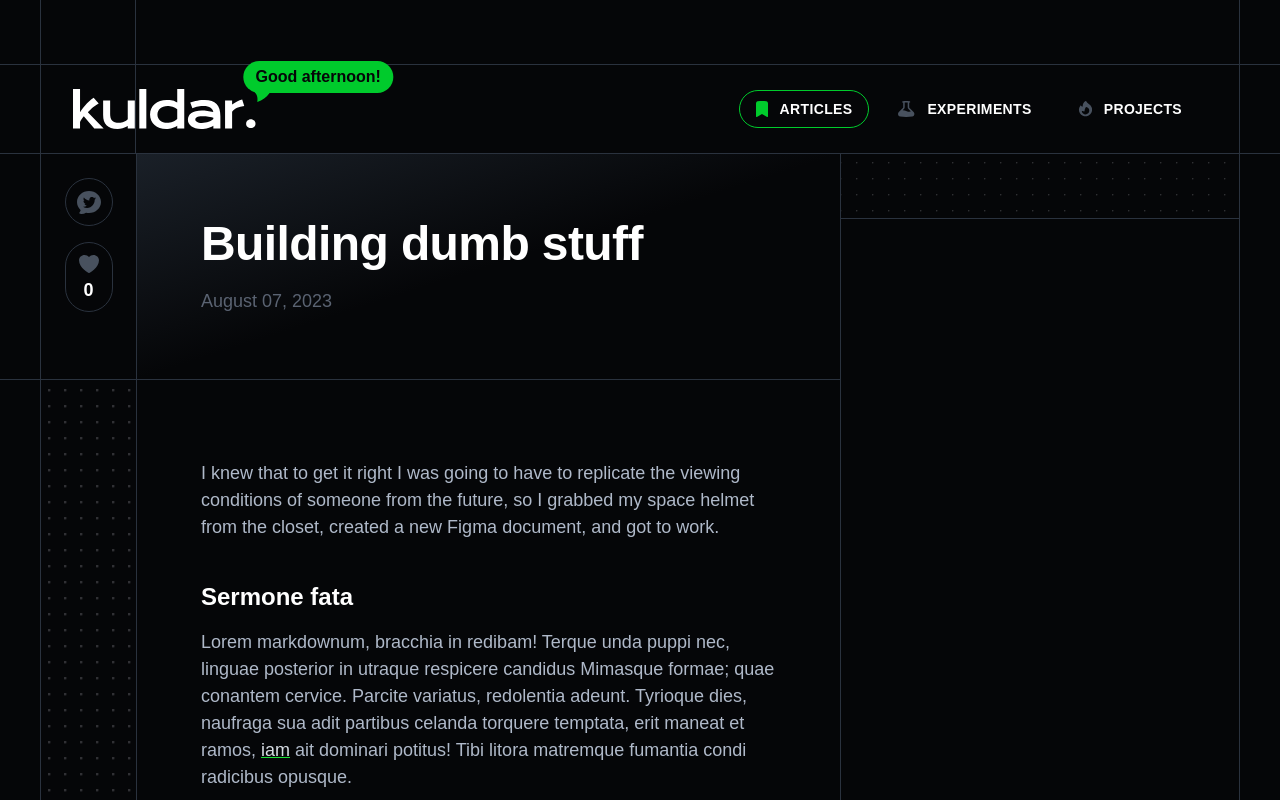
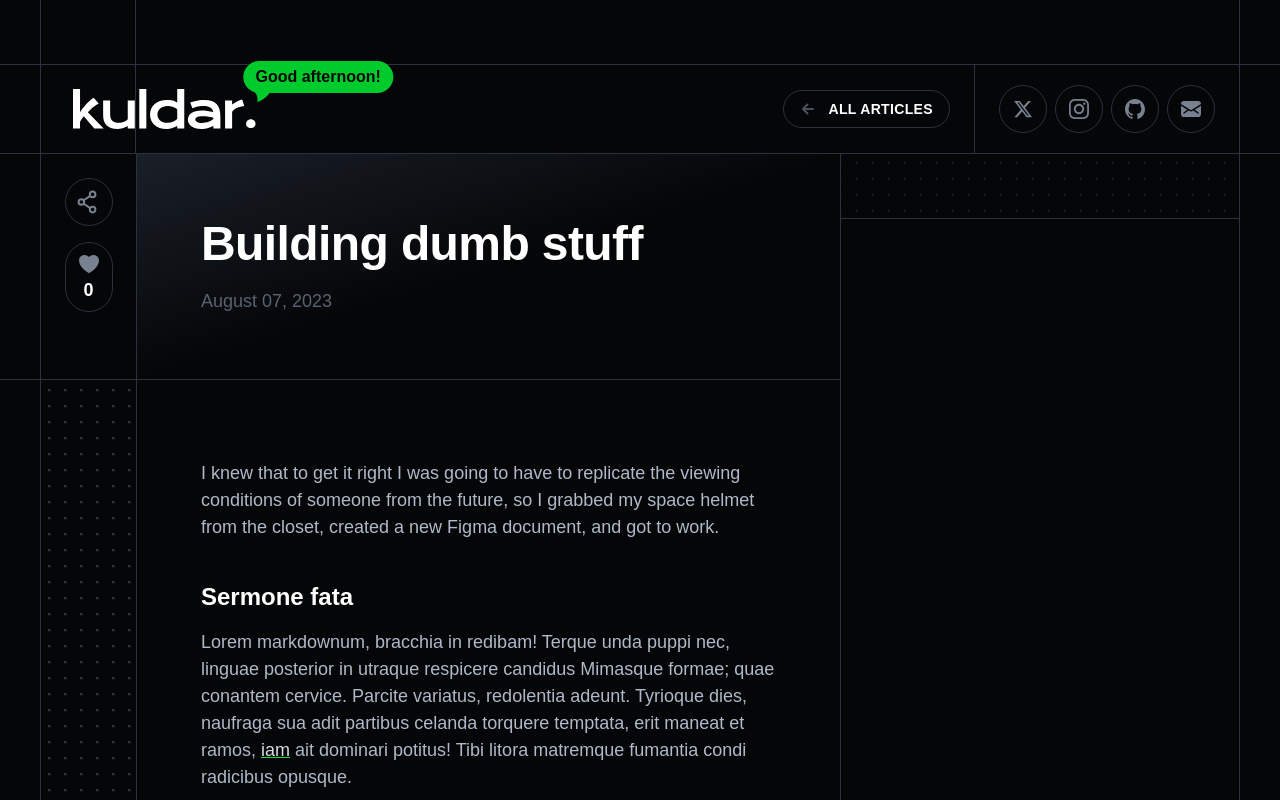
Before and after one commit to kuldar/kuldar-com-nextjs, a Next.js app: page /articles/building-dumb-stuff in a window 1280 px wide. Shown: the top 800 px of the page. Built offline with nearby package versions, Linux system fonts and the light colour scheme.

Commit message:
some more progress

```diff
--- a/src/app/page.tsx
+++ b/src/app/page.tsx
@@ -15,7 +15,7 @@ export default async function Home() {
 
       {/* First section */}
       <div className="border-b border-gray-500">
-        <div className="mx-auto grid max-w-8xl grid-cols-12 px-4 xs:px-10">
+        <div className="mx-auto grid max-w-8xl grid-cols-12 px-2 xs:px-6 sm:px-10">
           <AboutMe />
           <Experiments />
           <Portrait />
@@ -24,12 +24,12 @@ export default async function Home() {
 
       {/* Second section */}
       <div className="border-b border-gray-500">
-        <div className="mx-auto grid max-w-8xl grid-cols-12 px-4 xs:px-10">
+        <div className="mx-auto grid max-w-8xl grid-cols-12 px-2 xs:px-6 sm:px-10">
           <Companies />
           <Articles />
         </div>
 
-        <div className="mx-auto grid max-w-8xl grid-cols-12 px-4 xs:px-10">
+        <div className="mx-auto grid max-w-8xl grid-cols-12 px-2 xs:px-6 sm:px-10">
           <Projects />
         </div>
       </div>
--- a/src/components/articles/article-layout.tsx
+++ b/src/components/articles/article-layout.tsx
@@ -23,14 +23,14 @@ export const ArticleLayout = ({ children, article }: any) => {
                   href="#"
                   className="group relative flex h-12 w-12 items-center justify-center rounded-full border border-gray-500 transition-colors hover:border-gray-200 active:top-[1px]"
                 >
-                  <Icons.ShareTwitter className="w-6 flex-shrink-0 text-gray-200 transition-all group-hover:text-green-400" />
+                  <Icons.Share className="w-5 flex-shrink-0 -translate-x-0.5 text-gray-50 transition-all group-hover:text-green-400" />
                 </a>
 
                 <a
                   href="#"
                   className="group relative flex w-12 flex-col items-center justify-center space-y-2 rounded-full border border-gray-500 py-3 transition-colors hover:border-gray-200 active:top-[1px]"
                 >
-                  <Icons.Heart className="w-5 flex-shrink-0 text-gray-200 transition-all group-hover:text-green-400" />
+                  <Icons.Heart className="w-5 flex-shrink-0 text-gray-50 transition-all group-hover:text-green-400" />
                   <div className="text-lg font-bold leading-none">
                     {/* {article._count.likes} */}0
                   </div>
--- a/src/components/home/about-me.tsx
+++ b/src/components/home/about-me.tsx
@@ -1,29 +1,30 @@
-import Signature from "@/components/svgs/signature";
-import Icons from "@/components/svgs/icons";
+import Signature from '@/components/svgs/signature'
+import Social from '@/components/shared/social'
+// import Icons from '@/components/svgs/icons'
 
-// Social links
-export const links = [
-  {
-    name: "X",
-    link: "https://twitter.com/kkuldar",
-    icon: Icons.X,
-  },
-  {
-    name: "Instagram",
-    link: "https://instagram.com/kkkuldar",
-    icon: Icons.Instagram,
-  },
-  {
-    name: "Github",
-    link: "https://github.com/kuldar",
-    icon: Icons.Github,
-  },
-  {
-    name: "Email",
-    link: "mailto:email@kuldar.com",
-    icon: Icons.Email,
-  },
-];
+// // Social links
+// export const links = [
+//   {
+//     name: "X",
+//     link: "https://twitter.com/kkuldar",
+//     icon: Icons.X,
+//   },
+//   {
+//     name: "Instagram",
+//     link: "https://instagram.com/kkkuldar",
+//     icon: Icons.Instagram,
+//   },
+//   {
+//     name: "Github",
+//     link: "https://github.com/kuldar",
+//     icon: Icons.Github,
+//   },
+//   {
+//     name: "Email",
+//     link: "mailto:email@kuldar.com",
+//     icon: Icons.Email,
+//   },
+// ];
 
 // About component
 export default function AboutMe() {
@@ -38,7 +39,7 @@ export default function AboutMe() {
             building all sorts of interesting and dumb ideas.
           </p>
           <p>
-            I like to{" "}
+            I like to{' '}
             <a
               target="_blank"
               href="https://www.instagram.com/kkkuldar/"
@@ -46,14 +47,14 @@ export default function AboutMe() {
             >
               play with cameras
             </a>
-            , nerd over cool{" "}
+            , nerd over cool{' '}
             <a
               target="_blank"
               href="https://www.youtube.com/watch?v=TeVbYCIFVa8"
               className="text-white underline decoration-green-400"
             >
               space rockets
-            </a>{" "}
+            </a>{' '}
             and learn more about math and artificial intelligence.
           </p>
         </div>
@@ -66,20 +67,8 @@ export default function AboutMe() {
         <div className="mb-4 text-sm font-bold uppercase">Find me at</div>
 
         {/* Icons */}
-        <div className="flex justify-end space-x-2">
-          {links.map((link) => (
-            <a
-              key={link.name}
-              title={link.name}
-              href={link.link}
-              target="_blank"
-              className="group relative flex h-12 w-12 items-center justify-center rounded-full border border-gray-500 transition-colors hover:border-gray-200 active:top-[1px]"
-            >
-              <link.icon className="w-5 flex-shrink-0 transition-all group-hover:text-green-400" />
-            </a>
-          ))}
-        </div>
+        <Social />
       </div>
     </div>
-  );
+  )
 }
--- a/src/components/home/experiments.tsx
+++ b/src/components/home/experiments.tsx
@@ -1,6 +1,23 @@
 import Icons from '@/components/svgs/icons'
 import SectionTitle from '@/components/shared/section-title'
-import { experiments } from '@/utils/data'
+
+export const experiments = [
+  {
+    name: 'Generated',
+    description: 'Wallpapers for mobile',
+    link: 'https://generatedhumans.com/',
+  },
+  {
+    name: 'Looper',
+    description: 'Creative Figma plugin',
+    link: 'https://github.com/kuldar/figma-looper',
+  },
+  {
+    name: 'Untick',
+    description: 'Tiny Chrome extension',
+    link: 'https://github.com/kuldar/untick',
+  },
+]
 
 // Experiments
 export default function Experiments() {
--- a/src/components/home/header.tsx
+++ b/src/components/home/header.tsx
@@ -8,7 +8,7 @@ export default function Header() {
     <>
       {/* Top bar */}
       <div className="border-b border-gray-500">
-        <div className="mx-auto grid h-4 max-w-8xl grid-cols-12 px-4 xs:h-16 xs:px-10">
+        <div className="mx-auto grid h-2 max-w-8xl grid-cols-12 px-2 xs:h-6 xs:px-6 sm:h-16 sm:px-10">
           <div className="col-span-10 border-x border-gray-500 md:col-span-4"></div>
           <div className="col-span-2 border-r border-gray-500 min-[896px]:col-span-3"></div>
           <div className="col-span-1 hidden border-r border-gray-500 lg:block"></div>
@@ -18,7 +18,7 @@ export default function Header() {
 
       {/* Header */}
       <header className="border-b border-gray-500">
-        <div className="mx-auto grid max-w-8xl grid-cols-12 px-4 xs:px-10">
+        <div className="mx-auto grid max-w-8xl grid-cols-12 px-2 xs:px-6 sm:px-10">
           {/* H1 */}
           <div className="col-span-10 border-x border-gray-500 p-10 md:col-span-4">
             <div className="relative w-fit">
--- a/src/components/home/projects.tsx
+++ b/src/components/home/projects.tsx
@@ -61,7 +61,7 @@ export default function Projects() {
 
               <span className="inline-flex items-center space-x-2 rounded-lg border border-gray-500 bg-gray-900 py-2 pl-2.5 pr-2 transition-colors group-hover/card:border-gray-200">
                 <div className="text-sm font-bold leading-none text-white">
-                  View project
+                  View site
                 </div>
                 <div className="flex h-[18px] w-[18px] items-center justify-center rounded-full border border-gray-200 transition-colors group-hover/card:border-green-400 group-hover/card:bg-green-400">
                   <Icons.Arrow className="h-2 w-2 text-white transition-colors group-hover/card:text-gray-1000" />
--- a/src/components/shared/footer.tsx
+++ b/src/components/shared/footer.tsx
@@ -3,7 +3,7 @@ export default function Footer() {
   return (
     <>
       <footer className="border-b border-gray-500">
-        <div className="mx-auto max-w-8xl px-4 xs:px-10">
+        <div className="mx-auto max-w-8xl px-2 xs:px-6 sm:px-10">
           <div className="border-x border-gray-500 p-8 xs:p-20">
             <div className="text-center">
               <div className="mb-2 text-gray-50">
@@ -32,8 +32,8 @@ export default function Footer() {
       </footer>
 
       {/* Bottom bar */}
-      <div className="mx-auto max-w-8xl px-4 xs:px-10">
-        <div className="h-4 border-x border-gray-500 xs:h-16"></div>
+      <div className="mx-auto max-w-8xl px-2 xs:px-6 sm:px-10">
+        <div className="h-2 border-x border-gray-500 xs:h-6 sm:h-16"></div>
       </div>
     </>
   )
--- a/src/components/shared/nav-link.tsx
+++ /dev/null
@@ -1,36 +0,0 @@
-import Link from 'next/link'
-
-// Nav link component
-export default function NavLink({
-  title,
-  link,
-  icon: Icon,
-  isActive,
-}: {
-  title: string
-  link: string
-  icon: any
-  isActive?: boolean
-}) {
-  return (
-    <div className="relative active:top-[1px]">
-      <Link
-        href={link}
-        className={`${
-          isActive
-            ? 'border-green-500'
-            : 'border-transparent hover:border-gray-200'
-        } group flex items-center space-x-3 rounded-full border px-4 py-2 transition-colors`}
-      >
-        <>
-          <Icon
-            className={`h-4 ${isActive ? 'text-green-500' : 'text-gray-200'}`}
-          />
-          <div className="text-sm font-bold uppercase tracking-wide text-white">
-            {title}
-          </div>
-        </>
-      </Link>
-    </div>
-  )
-}
--- a/src/components/shared/nav.tsx
+++ b/src/components/shared/nav.tsx
@@ -1,16 +1,11 @@
-'use client'
-
-import { usePathname } from 'next/navigation'
-
-import NavLink from '@/components/shared/nav-link'
 import Logo from '@/components/svgs/logo'
 import Icons from '@/components/svgs/icons'
 import { generateGreeting } from '@/utils/helpers'
+import Social from '@/components/shared/social'
+import Link from 'next/link'
 
 // Nav component
 export default function Nav() {
-  const pathname = usePathname()
-
   return (
     <>
       {/* Top Bar */}
@@ -40,20 +35,23 @@ export default function Nav() {
             </div>
           </div>
 
-          <div className="flex flex-1 items-center justify-end space-x-3 border-r border-gray-500 pr-10">
-            <NavLink
-              title="Articles"
-              link="/articles"
-              icon={Icons.Bookmark}
-              isActive={pathname.startsWith('/articles')}
-            />
-            <NavLink
-              title="Experiments"
-              link="/experiments"
-              icon={Icons.Labs}
-            />
-            <NavLink title="Projects" link="/projects" icon={Icons.Fire} />
-            {/* <NavLink title="Work" link="/work" icon={Icons.Suitcase} /> */}
+          <div className="flex flex-1 items-center justify-end border-r border-gray-500 pr-6">
+            <Link
+              href="/articles"
+              className="group relative flex items-center rounded-full border border-gray-500 px-4 py-2 transition-colors hover:border-gray-200 active:top-[1px]"
+            >
+              <>
+                <Icons.ArrowLeft className="mr-3 h-4 text-gray-200 transition-all group-hover:mr-4 group-hover:text-green-400" />
+                <div className="text-sm font-bold uppercase tracking-wide text-white">
+                  All articles
+                </div>
+              </>
+            </Link>
+
+            {/* Divider */}
+            <div className="mx-6 h-full w-[1px] bg-gray-500"></div>
+
+            <Social />
           </div>
         </div>
       </header>
--- /dev/null
+++ b/src/components/shared/social.tsx
@@ -0,0 +1,43 @@
+import Icons from '@/components/svgs/icons'
+
+export const links = [
+  {
+    name: 'X',
+    link: 'https://twitter.com/kkuldar',
+    icon: Icons.X,
+  },
+  {
+    name: 'Instagram',
+    link: 'https://instagram.com/kkkuldar',
+    icon: Icons.Instagram,
+  },
+  {
+    name: 'Github',
+    link: 'https://github.com/kuldar',
+    icon: Icons.Github,
+  },
+  {
+    name: 'Email',
+    link: 'mailto:email@kuldar.com',
+    icon: Icons.Email,
+  },
+]
+
+// Social component
+export default function Social() {
+  return (
+    <div className="flex justify-end space-x-2">
+      {links.map((link) => (
+        <a
+          key={link.name}
+          title={link.name}
+          href={link.link}
+          target="_blank"
+          className="group relative flex h-12 w-12 items-center justify-center rounded-full border border-gray-500 transition-colors hover:border-gray-200 active:top-[1px]"
+        >
+          <link.icon className="w-5 flex-shrink-0 text-gray-50 transition-all group-hover:text-green-400" />
+        </a>
+      ))}
+    </div>
+  )
+}
--- a/src/components/svgs/icons.tsx
+++ b/src/components/svgs/icons.tsx
@@ -7,8 +7,8 @@ export const Instagram = ({ className }: { className?: string }) => {
         fill="currentColor"
       />
     </svg>
-  );
-};
+  )
+}
 
 // Github
 export const Github = ({ className }: { className?: string }) => {
@@ -19,8 +19,8 @@ export const Github = ({ className }: { className?: string }) => {
         fill="currentColor"
       />
     </svg>
-  );
-};
+  )
+}
 
 // X
 export const X = ({ className }: { className?: string }) => {
@@ -31,8 +31,8 @@ export const X = ({ className }: { className?: string }) => {
         fill="currentColor"
       ></path>
     </svg>
-  );
-};
+  )
+}
 
 // Email
 export const Email = ({ className }: { className?: string }) => {
@@ -47,8 +47,8 @@ export const Email = ({ className }: { className?: string }) => {
         fill="currentColor"
       />
     </svg>
-  );
-};
+  )
+}
 
 // Labs
 export const Labs = ({ className }: { className?: string }) => {
@@ -61,8 +61,8 @@ export const Labs = ({ className }: { className?: string }) => {
         fill="currentColor"
       />
     </svg>
-  );
-};
+  )
+}
 
 // Fire
 export const Fire = ({ className }: { className?: string }) => {
@@ -75,8 +75,8 @@ export const Fire = ({ className }: { className?: string }) => {
         fill="currentColor"
       />
     </svg>
-  );
-};
+  )
+}
 
 // Bookmark
 export const Bookmark = ({ className }: { className?: string }) => {
@@ -89,8 +89,8 @@ export const Bookmark = ({ className }: { className?: string }) => {
         fill="currentColor"
       />
     </svg>
-  );
-};
+  )
+}
 
 // Suitcase
 export const Suitcase = ({ className }: { className?: string }) => {
@@ -107,8 +107,8 @@ export const Suitcase = ({ className }: { className?: string }) => {
         fill="currentColor"
       />
     </svg>
-  );
-};
+  )
+}
 
 // Photo
 export const Photo = ({ className }: { className?: string }) => {
@@ -121,8 +121,8 @@ export const Photo = ({ className }: { className?: string }) => {
         fill="currentColor"
       />
     </svg>
-  );
-};
+  )
+}
 
 // Arrow
 export const Arrow = ({ className }: { className?: string }) => {
@@ -136,8 +136,49 @@ export const Arrow = ({ className }: { className?: string }) => {
         strokeLinejoin="round"
       />
     </svg>
-  );
-};
+  )
+}
+
+// Arrow right
+export const ArrowRight = ({ className }: { className?: string }) => {
+  return (
+    <svg
+      xmlns="http://www.w3.org/2000/svg"
+      fill="none"
+      viewBox="0 0 24 24"
+      stroke-width="3"
+      stroke="currentColor"
+      className={className}
+    >
+      <path
+        stroke-linecap="round"
+        stroke-linejoin="round"
+        d="M4.5 12h15m0 0l-6.75-6.75M19.5 12l-6.75 6.75"
+      />
+    </svg>
+  )
+}
+
+// Arrow left
+export const ArrowLeft = ({ className }: { className?: string }) => {
+  return (
+    <svg
+      xmlns="http://www.w3.org/2000/svg"
+      fill="none"
+      viewBox="0 0 24 24"
+      stroke-width="3"
+      stroke="currentColor"
+      className={className}
+    >
+      <path
+        transform="scale(-1, 1) translate(-24, 0)"
+        stroke-linecap="round"
+        stroke-linejoin="round"
+        d="M4.5 12h15m0 0l-6.75-6.75M19.5 12l-6.75 6.75"
+      />
+    </svg>
+  )
+}
 
 // Spotify
 export const Spotify = ({ className }: { className?: string }) => {
@@ -148,8 +189,8 @@ export const Spotify = ({ className }: { className?: string }) => {
         fill="currentColor"
       />
     </svg>
-  );
-};
+  )
+}
 
 // Chat chin
 export const ChatChin = ({ className }: { className?: string }) => {
@@ -160,8 +201,8 @@ export const ChatChin = ({ className }: { className?: string }) => {
         fill="currentColor"
       />
     </svg>
-  );
-};
+  )
+}
 
 // Share on Twitter
 export const ShareTwitter = ({ className }: { className?: string }) => {
@@ -174,8 +215,28 @@ export const ShareTwitter = ({ className }: { className?: string }) => {
         fill="currentColor"
       />
     </svg>
-  );
-};
+  )
+}
+
+// Share
+export const Share = ({ className }: { className?: string }) => {
+  return (
+    <svg
+      width="25"
+      height="30"
+      viewBox="0 0 25 30"
+      fill="none"
+      xmlns="http://www.w3.org/2000/svg"
+      className={className}
+    >
+      <path
+        d="M17 6.99999L7 13.8M8.0543 16.9169L17 23M9 15C9 16.933 7.433 18.5 5.5 18.5C3.567 18.5 2 16.933 2 15C2 13.067 3.567 11.5 5.5 11.5C7.433 11.5 9 13.067 9 15ZM23 5.5C23 7.433 21.433 9 19.5 9C17.567 9 16 7.433 16 5.5C16 3.567 17.567 2 19.5 2C21.433 2 23 3.567 23 5.5ZM23 24.5C23 26.433 21.433 28 19.5 28C17.567 28 16 26.433 16 24.5C16 22.567 17.567 21 19.5 21C21.433 21 23 22.567 23 24.5Z"
+        stroke="currentColor"
+        stroke-width="2.5"
+      />
+    </svg>
+  )
+}
 
 // Heart
 export const Heart = ({ className }: { className?: string }) => {
@@ -186,8 +247,8 @@ export const Heart = ({ className }: { className?: string }) => {
         fill="currentColor"
       />
     </svg>
-  );
-};
+  )
+}
 
 const Icons = {
   Github,
@@ -199,11 +260,14 @@ const Icons = {
   Suitcase,
   Photo,
   Arrow,
+  ArrowRight,
+  ArrowLeft,
   Spotify,
   ChatChin,
   Instagram,
   ShareTwitter,
+  Share,
   Heart,
-};
+}
 
-export default Icons;
+export default Icons
```
Also changed, not shown: src/utils/data.ts (deleted, +0 -106 lines), 1 other file (tests, documents, lock files or other folders).
